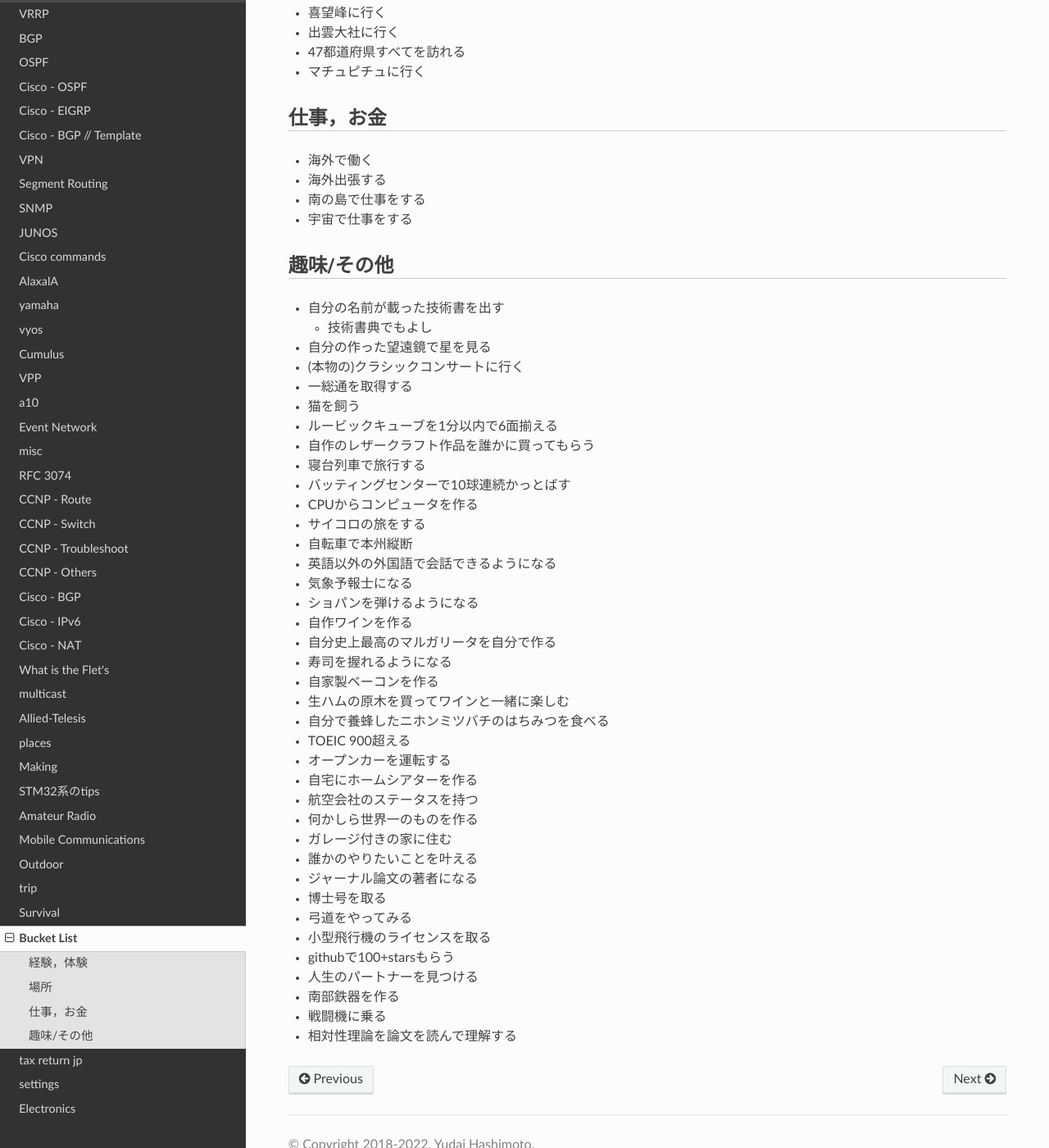
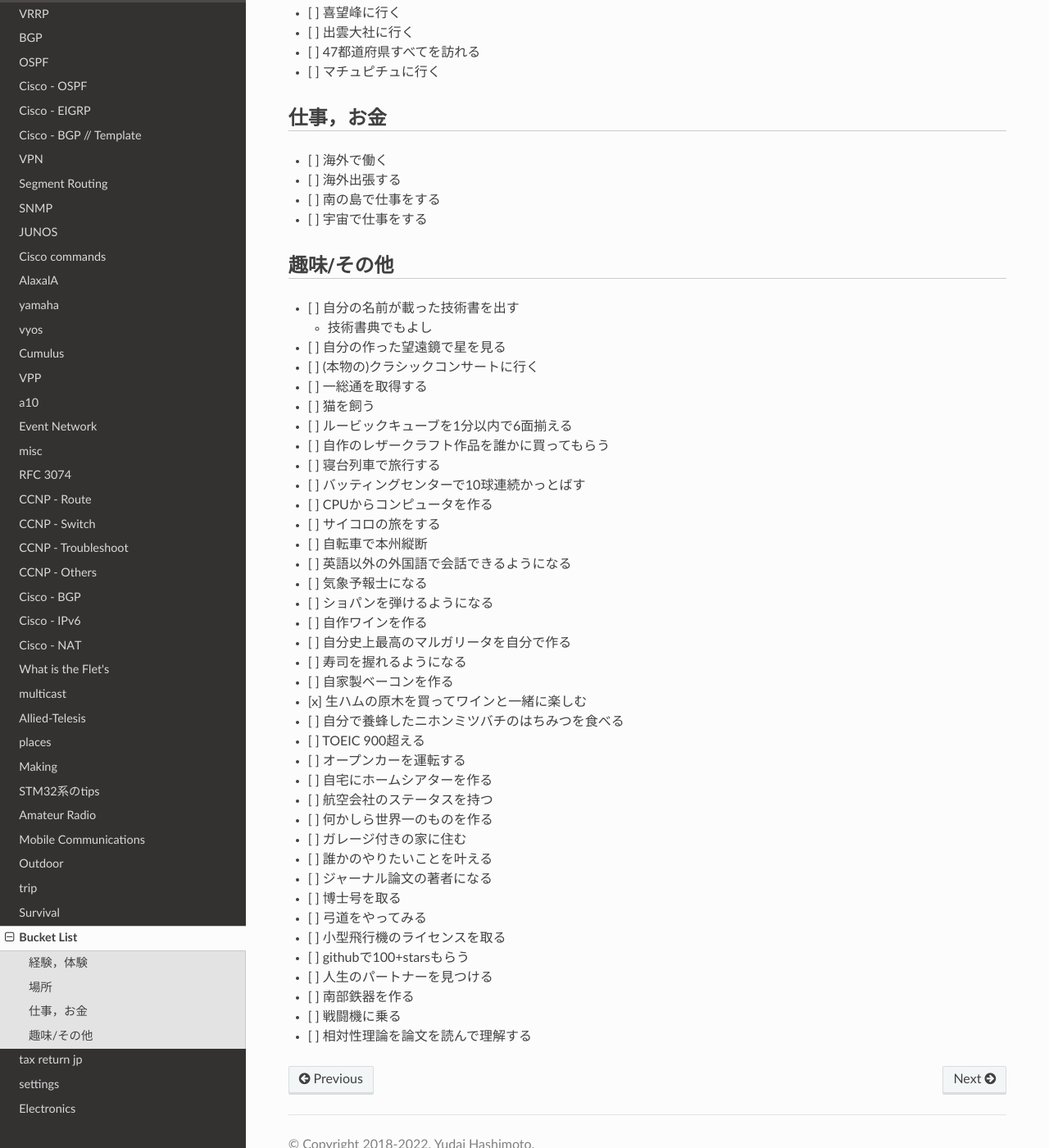
Before and after one commit to jp7fkf/JP7FKF-Warehouse, a Sphinx documentation site: the page built from source/hobbies/bucket_list.md, in a window 1280 px wide and 1400 px high, scrolled down 1261 px. Shown: the whole window at 82% size. Built offline with Sphinx 7.4.7 and the Read the Docs theme 2.0.0, drawn with Linux system fonts in a browser that asks for light colours; some of the changed text lies outside the part shown.

Commit message:
2022-08-02 00:29:56 JST

```diff
--- a/source/hobbies/bucket_list.md
+++ b/source/hobbies/bucket_list.md
@@ -2,93 +2,93 @@
 - 死ぬまでにしたい100のこと
 
 ## 経験，体験
-- シベリア鉄道でロシア横断
-- アメリカ横断
-- 飛行機を操縦する
-- 船を操縦する
-- マウナケアで(もう一度)星を見る
-- スカイダイビングをやる
-- バンジージャンプをする
-- ファーストクラスに乗る
-- 海岸からスタートして全て徒歩で富士山に登る
-- ロケットの打ち上げを現地で見る
+- [ ] シベリア鉄道でロシア横断
+- [ ] アメリカ横断
+- [ ] 飛行機を操縦する
+- [ ] 船を操縦する
+- [ ] マウナケアで(もう一度)星を見る
+- [ ] スカイダイビングをやる
+- [ ] バンジージャンプをする
+- [ ] ファーストクラスに乗る
+- [ ] 海岸からスタートして全て徒歩で富士山に登る
+- [ ] ロケットの打ち上げを現地で見る
   - [日本の打ち上げ予定 | 宇宙開発と共に 宇宙技術開発株式会社](https://www.sed.co.jp/tokusyu/rocket_jplan.html)
   - [ロケット打上げ情報](http://www.town.minamitane.kagoshima.jp/sightseeing/uchiage.html)
   - [H-IIAロケット43号機／南種子町指定見学場申込み](https://va.apollon.nta.co.jp/h2af43_visitor/)
-- 北マリアナ諸島でダイビングする
-- オーロラを見る
-- 斧投げバーで斧投げる
-- 豪華客船で旅をする
-- ライブに行く
-- 海外で開催されている日本人アーティストの公演に行く
-- 歌舞伎を見る
-- 寄席を見る
-- イタリアでオペラを見る
-- 浅草花やしきを満喫する
-- ユーコン川を川下りする
-- 船から星を見る
-- 裁判の傍聴に行く
-- カジノに行く
-- F1を観戦する
-- 英国でSLに乗る
-- 両国国技館で大相撲を見る
-- 元旦にバイクで宗谷岬
+- [ ] 北マリアナ諸島でダイビングする
+- [ ] オーロラを見る
+- [ ] 斧投げバーで斧投げる
+- [ ] 豪華客船で旅をする
+- [x] ライブに行く
+- [ ] 海外で開催されている日本人アーティストの公演に行く
+- [ ] 歌舞伎を見る
+- [ ] 寄席を見る
+- [ ] イタリアでオペラを見る
+- [ ] 浅草花やしきを満喫する
+- [ ] ユーコン川を川下りする
+- [ ] 船から星を見る
+- [ ] 裁判の傍聴に行く
+- [ ] カジノに行く
+- [ ] F1を観戦する
+- [ ] 英国でSLに乗る
+- [ ] 両国国技館で大相撲を見る
+- [ ] 元旦にバイクで宗谷岬
 
 ## 場所
-- 中間圏より上，熱圏を含む宇宙空間に行く
-- 南極に行く
-- 海外に1年以上住む
-- ピラミッドを見る
-- マウナケアの山頂に行く
-- 国内の世界自然遺産すべてに行く
-- 大英博物館に行く
-- 喜望峰に行く
-- 出雲大社に行く
-- 47都道府県すべてを訪れる
-- マチュピチュに行く
+- [ ] 中間圏より上，熱圏を含む宇宙空間に行く
+- [ ] 南極に行く
+- [ ] 海外に1年以上住む
+- [ ] ピラミッドを見る
+- [ ] マウナケアの山頂に行く
+- [ ] 国内の世界自然遺産すべてに行く
+- [ ] 大英博物館に行く
+- [ ] 喜望峰に行く
+- [ ] 出雲大社に行く
+- [ ] 47都道府県すべてを訪れる
+- [ ] マチュピチュに行く
 
 ## 仕事，お金
-- 海外で働く
-- 海外出張する
-- 南の島で仕事をする
-- 宇宙で仕事をする
+- [ ] 海外で働く
+- [ ] 海外出張する
+- [ ] 南の島で仕事をする
+- [ ] 宇宙で仕事をする
 
 ## 趣味/その他
-- 自分の名前が載った技術書を出す
+- [ ] 自分の名前が載った技術書を出す
   - 技術書典でもよし
-- 自分の作った望遠鏡で星を見る
-- (本物の)クラシックコンサートに行く
-- 一総通を取得する
-- 猫を飼う
-- ルービックキューブを1分以内で6面揃える
-- 自作のレザークラフト作品を誰かに買ってもらう
-- 寝台列車で旅行する
-- バッティングセンターで10球連続かっとばす
-- CPUからコンピュータを作る
-- サイコロの旅をする
-- 自転車で本州縦断
-- 英語以外の外国語で会話できるようになる
-- 気象予報士になる
-- ショパンを弾けるようになる
-- 自作ワインを作る
-- 自分史上最高のマルガリータを自分で作る
-- 寿司を握れるようになる
-- 自家製ベーコンを作る
-- 生ハムの原木を買ってワインと一緒に楽しむ
-- 自分で養蜂したニホンミツバチのはちみつを食べる
-- TOEIC 900超える
-- オープンカーを運転する
-- 自宅にホームシアターを作る
-- 航空会社のステータスを持つ
-- 何かしら世界一のものを作る
-- ガレージ付きの家に住む
-- 誰かのやりたいことを叶える
-- ジャーナル論文の著者になる
-- 博士号を取る
-- 弓道をやってみる
-- 小型飛行機のライセンスを取る
-- githubで100+starsもらう
-- 人生のパートナーを見つける
-- 南部鉄器を作る
-- 戦闘機に乗る
-- 相対性理論を論文を読んで理解する
+- [ ] 自分の作った望遠鏡で星を見る
+- [ ] (本物の)クラシックコンサートに行く
+- [ ] 一総通を取得する
+- [ ] 猫を飼う
+- [ ] ルービックキューブを1分以内で6面揃える
+- [ ] 自作のレザークラフト作品を誰かに買ってもらう
+- [ ] 寝台列車で旅行する
+- [ ] バッティングセンターで10球連続かっとばす
+- [ ] CPUからコンピュータを作る
+- [ ] サイコロの旅をする
+- [ ] 自転車で本州縦断
+- [ ] 英語以外の外国語で会話できるようになる
+- [ ] 気象予報士になる
+- [ ] ショパンを弾けるようになる
+- [ ] 自作ワインを作る
+- [ ] 自分史上最高のマルガリータを自分で作る
+- [ ] 寿司を握れるようになる
+- [ ] 自家製ベーコンを作る
+- [x] 生ハムの原木を買ってワインと一緒に楽しむ
+- [ ] 自分で養蜂したニホンミツバチのはちみつを食べる
+- [ ] TOEIC 900超える
+- [ ] オープンカーを運転する
+- [ ] 自宅にホームシアターを作る
+- [ ] 航空会社のステータスを持つ
+- [ ] 何かしら世界一のものを作る
+- [ ] ガレージ付きの家に住む
+- [ ] 誰かのやりたいことを叶える
+- [ ] ジャーナル論文の著者になる
+- [ ] 博士号を取る
+- [ ] 弓道をやってみる
+- [ ] 小型飛行機のライセンスを取る
+- [ ] githubで100+starsもらう
+- [ ] 人生のパートナーを見つける
+- [ ] 南部鉄器を作る
+- [ ] 戦闘機に乗る
+- [ ] 相対性理論を論文を読んで理解する
--- a/source/index.rst
+++ b/source/index.rst
@@ -57,6 +57,7 @@ Welcome to JP7FKF-Warehouse!
   dialy/202205
   dialy/202206
   dialy/202207
+  dialy/202208
   todo
   programming/sh
   programming/go
```
Also changed, not shown: source/dialy/202208.md (added, +3 -0 lines).
